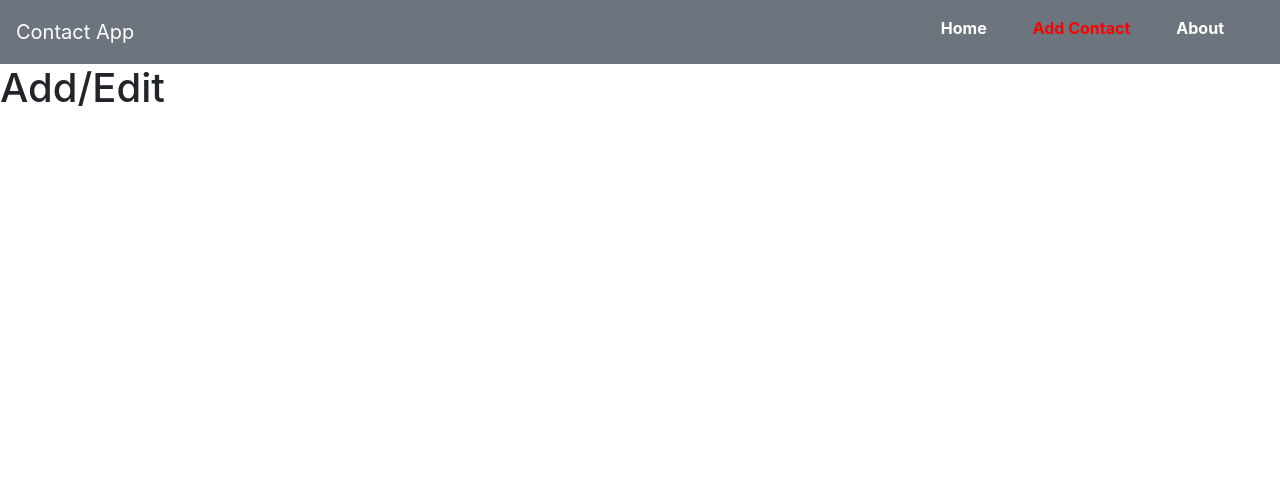
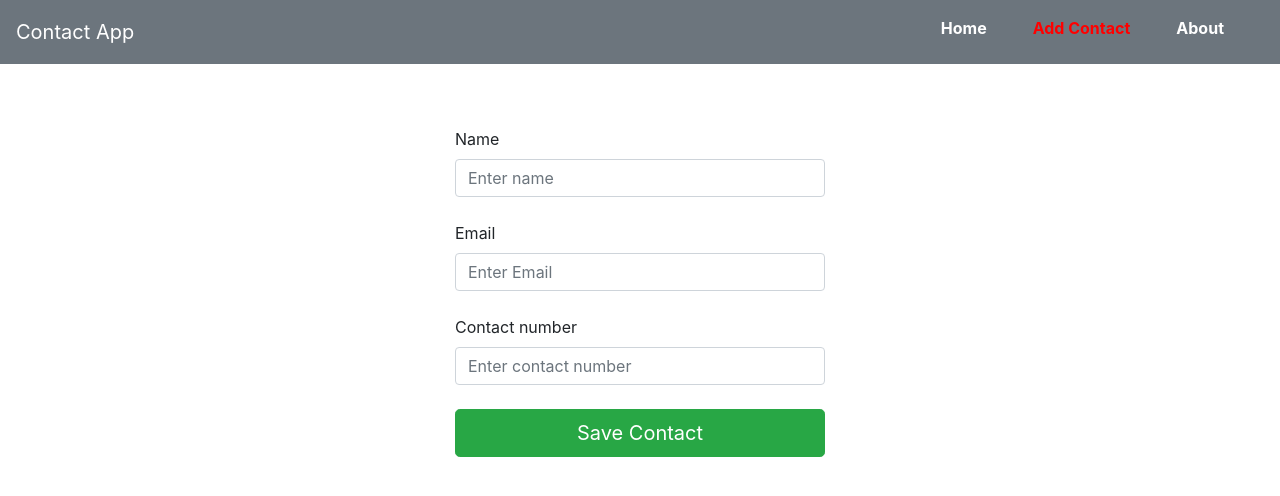
Before and after one commit to mukul9860/contact-list-app, a React (Create React App) app: page /add in a window 1280 px wide. Shown: the top 496 px of the page. Built offline with nearby package versions, Linux system fonts and the light colour scheme.

Commit message:
form added

```diff
--- a/src/firebase.js
+++ b/src/firebase.js
@@ -1,5 +1,5 @@
-import firebase from 'firebase/app';
-import 'firebase/database';
+import firebase from 'firebase/compat/app';
+import 'firebase/compat/database';
 
 const firebaseConfig = {
     apiKey: "AIzaSyCBn-bVGNqJNlXAhqrsiySDXYPC_bSrOCQ",
--- a/src/pages/AddEdit.jsx
+++ b/src/pages/AddEdit.jsx
@@ -1,9 +1,40 @@
-import React from 'react'
+import React, { useState } from 'react';
+import firedb from '../firebase';
+import { toast } from 'react-toastify';
+import './styles.css';
 
+const initialState = {
+    name: "",
+    email: "",
+    contact: ""
+}
 const AddEdit = () => {
+    const [state, setState] = useState(initialState);
+    const [data, setData] = useState({});
+    const { name, email, contact } = state;
+
+    const inputChangeHandler = () => {
+
+    }
+
+    const submitHandler = () => {
+
+    }
+
     return (
-        <div>
-            <h1>Add/Edit</h1>
+        <div className="mt-5">
+            <form className="form-body" onSubmit={submitHandler}>
+                <label htmlFor="name">Name</label>
+                <input type="text" id="name" className="form-control" name="name" placeholder="Enter name" value={name} onChange={inputChangeHandler} />
+
+                <label htmlFor="email" className="mt-4">Email</label>
+                <input type="email" id="email" className="form-control" name="email" placeholder="Enter Email" value={email} onChange={inputChangeHandler} />
+
+                <label htmlFor="contact" className="mt-4">Contact number</label>
+                <input type="tel" id="contact" className="form-control" name="contact" placeholder="Enter contact number" value={contact} onChange={inputChangeHandler} />
+
+                <button type="submit" className="btn btn-success mt-4 w-100 btn-lg">Save Contact</button>
+            </form>
         </div>
     )
 }
--- /dev/null
+++ b/src/pages/styles.css
@@ -0,0 +1,7 @@
+/* AddEdit styles */
+.form-body{
+    margin: auto;
+    padding: 15px;
+    max-width: 400px;
+    align-content: center;
+}
```
